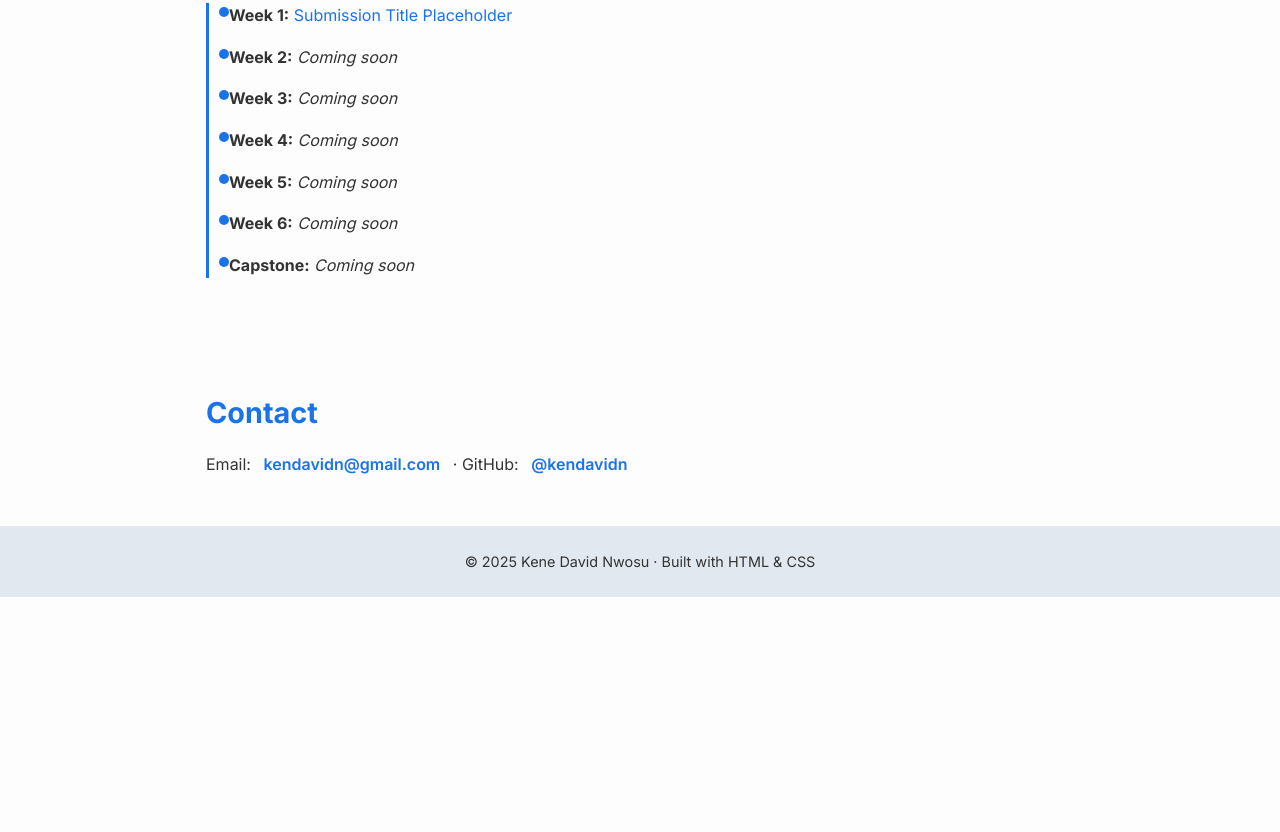
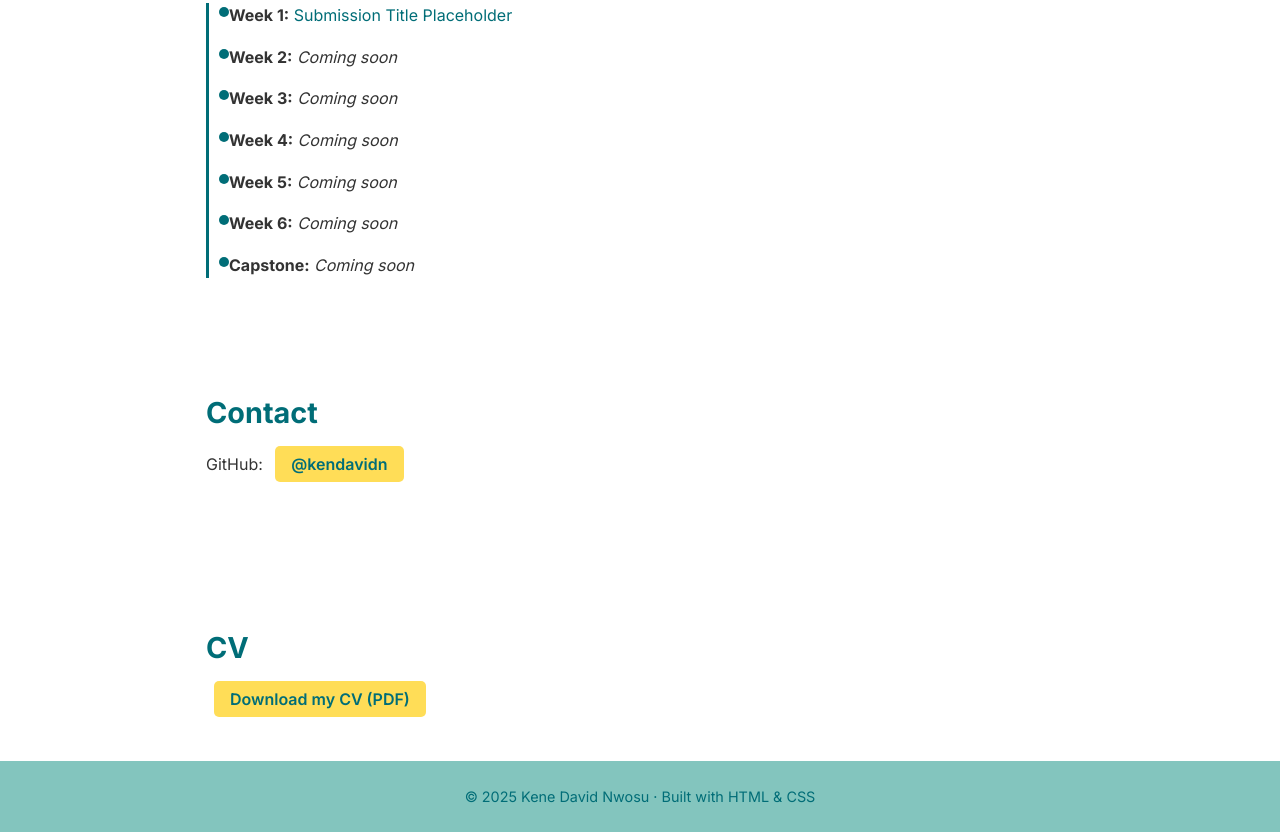
Before and after one commit to kendavidn/graph_ai_portfolio, a plain HTML site: page index.html in a window 1280 px wide. Shown: the part 1283-2115 px from the top of the page. Before the commit the page ends 1880 px from the top, so only its background shows below. Drawn offline with Linux system fonts and the light colour scheme.

Commit message:
Update index.html

```diff
--- a/index.html
+++ b/index.html
@@ -10,11 +10,11 @@
   <link href="https://fonts.googleapis.com/css2?family=Inter:wght@400;600;700&display=swap" rel="stylesheet">
   <style>
     :root {
-      --bg: #fdfdfd;
-      --primary: #1a73e8;
+      --bg: #ffffff;
+      --primary: #006d77; /* Dark Teal */
+      --secondary: #83c5be; /* Light Teal */
+      --accent: #ffdd57; /* Mild Yellow */
       --text: #333;
-      --accent: #e2e8f0;
-      --secondary: #555;
     }
     * {
       box-sizing: border-box;
@@ -46,6 +46,7 @@
     header h1 {
       font-size: 2.5rem;
       margin-bottom: .5rem;
+      color: var(--primary);
     }
     header p {
       font-size: 1.1rem;
@@ -57,7 +58,7 @@
       justify-content: center;
       gap: 2rem;
       padding: 1rem 0;
-      background: var(--accent);
+      background: var(--secondary);
       position: sticky;
       top: 0;
       z-index: 10;
@@ -120,19 +121,23 @@
     }
 
     footer {
-      background: var(--accent);
+      background: var(--secondary);
       text-align: center;
       padding: 1.5rem;
       font-size: .9rem;
+      color: var(--primary);
     }
     .contact a {
       color: var(--primary);
       text-decoration: none;
       margin: 0 .5rem;
       font-weight: 600;
+      background-color: var(--accent);
+      padding: 0.5rem 1rem;
+      border-radius: 5px;
     }
     .contact a:hover {
-      opacity: .7;
+      opacity: .8;
     }
   </style>
 </head>
@@ -184,7 +189,11 @@
 
     <section id="contact" class="contact">
       <h2>Contact</h2>
-      <p>Email: <a href="mailto:kendavidn@gmail.com">kendavidn@gmail.com</a> · GitHub: <a href="https://github.com/kendavidn" target="_blank">@kendavidn</a></p>
+      <p>GitHub: <a href="https://github.com/kendavidn" target="_blank">@kendavidn</a></p><br><br>
+    </section>
+    <section id="CV" class="contact">
+      <h2>CV</h2>
+      <p><a href="https://drive.google.com/file/d/1tyq_qTeEbigj4Jqjb_wAAfYE6fMXcivM/view?usp=sharing" target="_blank">Download my CV (PDF)</a></p>
     </section>
   </main>
 
```
